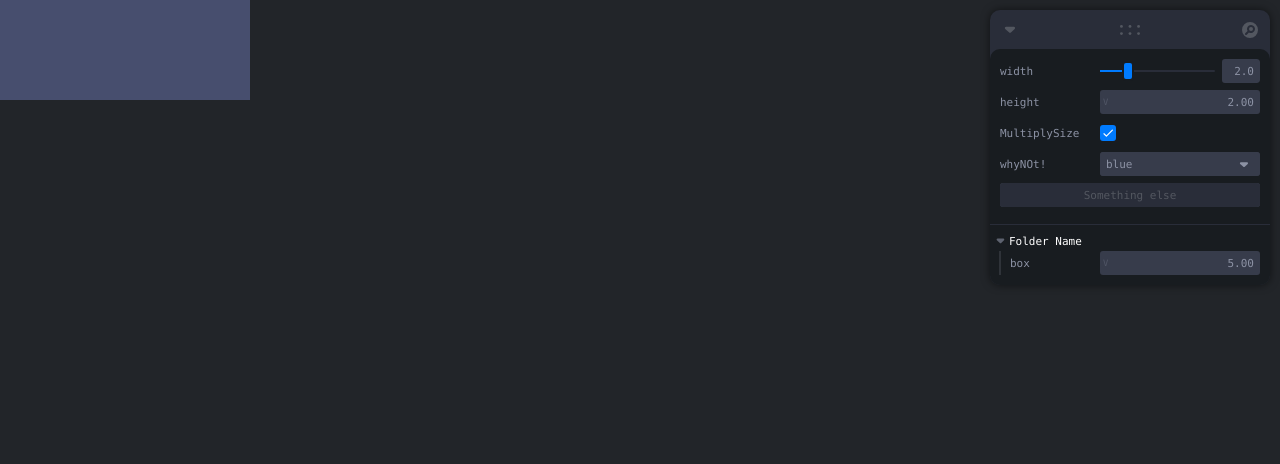
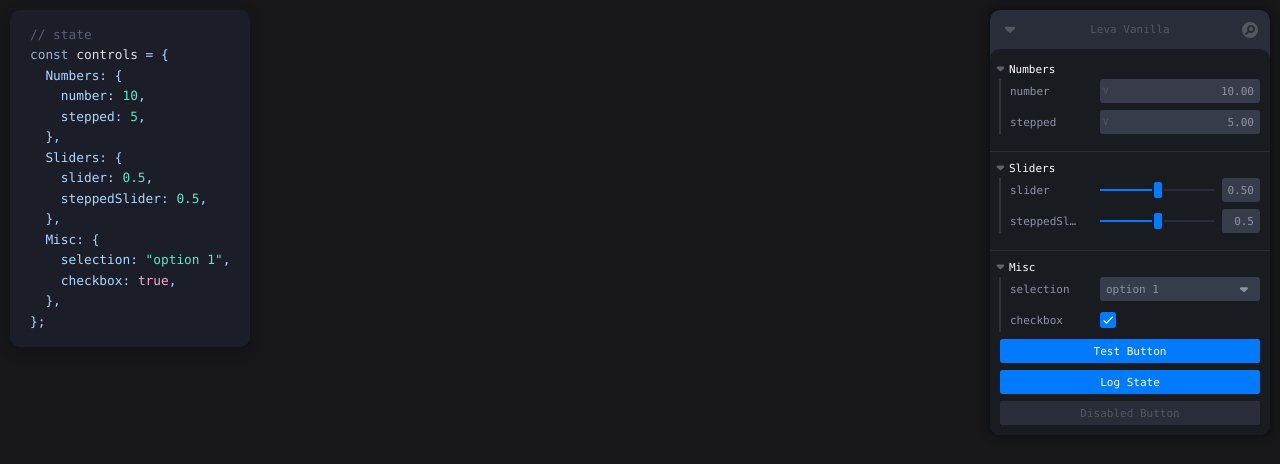
Before and after one commit to Alkebsi/leva-vanilla, a website built with Vite: page index.html in a window 1280 px wide. Built offline with nearby package versions, Linux system fonts and the light colour scheme.

Commit message:
fix: header title position and styling works better moreover, updated the demo to show the state of the gui with live updated

```diff
--- a/src/demo.ts
+++ b/src/demo.ts
@@ -1,50 +1,129 @@
 import { leva } from './core/leva';
 
-const box = document.createElement('div');
-document.body.append(box);
+type StateRecord = Record<string, unknown>;
 
-box.style.setProperty('width', '20px');
-box.style.setProperty('height', '20px');
-box.style.setProperty('background-color', 'red');
+document.body.style.cssText = `
+  margin: 0;
+  height: 100vh;
+  display: flex;
+  align-items: center;
+  justify-content: center;
+  background: #17171a;
+  overflow: hidden;
+`;
 
-const controls = leva({
-  width: { value: 2, min: 0, max: 9, step: 0.1 },
-  height: 2,
-  mul: { value: true, label: 'MultiplySize' },
-  mode: {
-    value: 'b',
-    options: {
-      red: 'r',
-      green: 'g',
-      blue: 'b',
+const style = document.createElement('style');
+style.textContent = `
+  #json {
+    position: absolute; left: 10px; top: 10px; padding: 15px 20px; z-index: 10;
+    background: #1b1e28; box-sizing: border-box;
+    box-shadow: var(--leva-shadows-level2); border-radius: var(--leva-radii-lg);
+    color: #add7ff; font-family: var(--leva-fonts-mono); font-size: 0.8rem;
+    line-height: 1.6; white-space: pre; overflow: hidden;
+  }
+  .line {
+    display: block; transition: all 0.4s; padding: 0 24px; margin: 0 -24px;
+  }
+  .line.update {
+    background: #0b0d11; color: #d1d1d1; transition: none;
+  }
+`;
+document.head.append(style);
+
+const container = document.createElement('div');
+container.id = 'json';
+document.body.prepend(container);
+
+const renderJSON = (obj: StateRecord, path = '', indent = '  '): string => {
+  return Object.entries(obj as StateRecord)
+    .filter(([k]) => k !== 'effect')
+    .map(([k, v]) => {
+      const p = path ? `${path}-${k}` : k;
+      if (typeof v === 'object' && v !== null && !('onClick' in v)) {
+        return (
+          `<span class="line">${indent}${k}: {</span>` +
+          renderJSON(v as StateRecord, p, indent + '  ') +
+          `<span class="line">${indent}},</span>`
+        );
+      }
+      const color =
+        typeof v === 'string' || typeof v === 'number' ? '#5de4c7' : '#ffa5d8';
+      return `<span id="l-${p}" class="line">${indent}${k}: <span style="color: ${color}">${JSON.stringify(v)}</span>,</span>`;
+    })
+    .join('');
+};
+
+const controls = leva(
+  {
+    Numbers: {
+      number: 10,
+      stepped: { value: 5, step: 1 },
     },
-    label: 'whyNOt!',
+    Sliders: {
+      slider: { value: 0.5, min: 0, max: 1 },
+      steppedSlider: { value: 0.5, min: 0, max: 1, step: 0.1 },
+    },
+    Misc: {
+      selection: {
+        value: 'option 1',
+        options: ['option 1', 'option 2', 'option 3'],
+      },
+      checkbox: true,
+    },
+    button: {
+      onClick: () => alert('The button works as expected'),
+      label: 'Test Button',
+    },
+    logBtn: {
+      onClick: () => logState(),
+      label: 'Log State',
+    },
+    disabledBtn: {
+      onClick: () => alert("This won't work, as expected, too!"),
+      label: 'Disabled Button',
+      disabled: true,
+    },
   },
-  button: {
-    onClick: () => console.log('clicked'),
-    label: 'Something else',
-    disabled: true,
-  },
-  testFolder: {
-    $: {
-      label: 'Folder Name',
-      // collapsed: true,
-    },
-    box: 5,
-  },
-});
+  { title: 'Leva Vanilla' }
+);
+
+const triggerFlash = (id: string) => {
+  const el = document.getElementById(`l-${id}`);
+  if (el) {
+    el.classList.add('update');
+    setTimeout(() => el.classList.remove('update'), 500);
+  }
+};
+
+const getFlat = (obj: StateRecord, path = ''): StateRecord => {
+  return Object.entries(obj).reduce<StateRecord>((acc, [k, v]) => {
+    if (k === 'effect') return acc;
+    const p = path ? `${path}-${k}` : k;
+    if (typeof v === 'object' && v !== null && !('onClick' in v)) {
+      Object.assign(acc, getFlat(v as StateRecord, p));
+    } else {
+      acc[p] = v;
+    }
+    return acc;
+  }, {});
+};
+
+const logState = () => {
+  console.log(getFlat(controls as unknown as StateRecord));
+};
+
+let last = getFlat(controls as unknown as StateRecord);
 
 controls.effect(() => {
-  box.style.width = `${controls.testFolder.box * (controls.mul ? 50 : 10)}px`;
-  box.style.height = `${controls.height * (controls.mul ? 50 : 10)}px`;
+  const curr = getFlat(controls as unknown as StateRecord);
+  const changed = Object.keys(curr).filter((k) => curr[k] !== last[k]);
 
-  if (controls.mode === 'r') {
-    box.style.backgroundColor = '#6e4747ff';
-  } else if (controls.mode === 'g') {
-    box.style.backgroundColor = '#405544ff';
-  } else if (controls.mode === 'b') {
-    box.style.backgroundColor = '#474e6eff';
-  } else {
-    console.error('something went wrong with: ', controls.mode);
-  }
+  container.innerHTML =
+    `<span class="line" style="color: #595f78">// state</span>` +
+    `<span class="line"><span style="color: #91b4d5">const</span> <span style="color: #e0e0e0">controls</span> = {</span>` +
+    renderJSON(controls as unknown as StateRecord) +
+    `<span class="line">};</span>`;
+
+  changed.forEach(triggerFlash);
+  last = curr;
 });
--- a/src/dom/header.ts
+++ b/src/dom/header.ts
@@ -4,20 +4,23 @@ import type { LevaGUI } from './gui';
 export function createHeader(title?: string) {
   const header = document.createElement('div');
   header.className = 'leva__header';
-  const titleEl = document.createElement('div');
-  titleEl.className = 'leva__title';
-  titleEl.textContent = title || '';
   const dropdown = document.createElement('div');
   dropdown.className = 'leva__icons leva__icons--dropdown-icon';
   dropdown.innerHTML = icons.downArrow;
 
   const grab = document.createElement('div');
   grab.className = 'leva__icons leva__icons--grab-icon';
-  grab.innerHTML = icons.grab;
+
+  if (title) {
+    grab.textContent = title;
+  } else {
+    grab.innerHTML = icons.grab;
+  }
+
   const search = document.createElement('div');
   search.className = 'leva__icons leva__icons--search-icon';
   search.innerHTML = icons.search;
-  header.append(dropdown, titleEl, grab, search);
+  header.append(dropdown, grab, search);
   return header;
 }
 
--- a/src/styles/header.css
+++ b/src/styles/header.css
@@ -16,15 +16,17 @@
   width: 40px;
   user-select: none;
   cursor: pointer;
+  color: var(--leva-colors-highlight1);
 }
 
-.leva__icons > svg > * {
+.leva__icons {
   fill: var(--leva-colors-highlight1);
   transition: fill 250ms;
 }
 
-.leva__icons:hover > svg > * {
+.leva__icons:hover {
   fill: var(--leva-colors-highlight3);
+  color: var(--leva-colors-highlight3);
 }
 
 .leva__icons--grab-icon {
```
